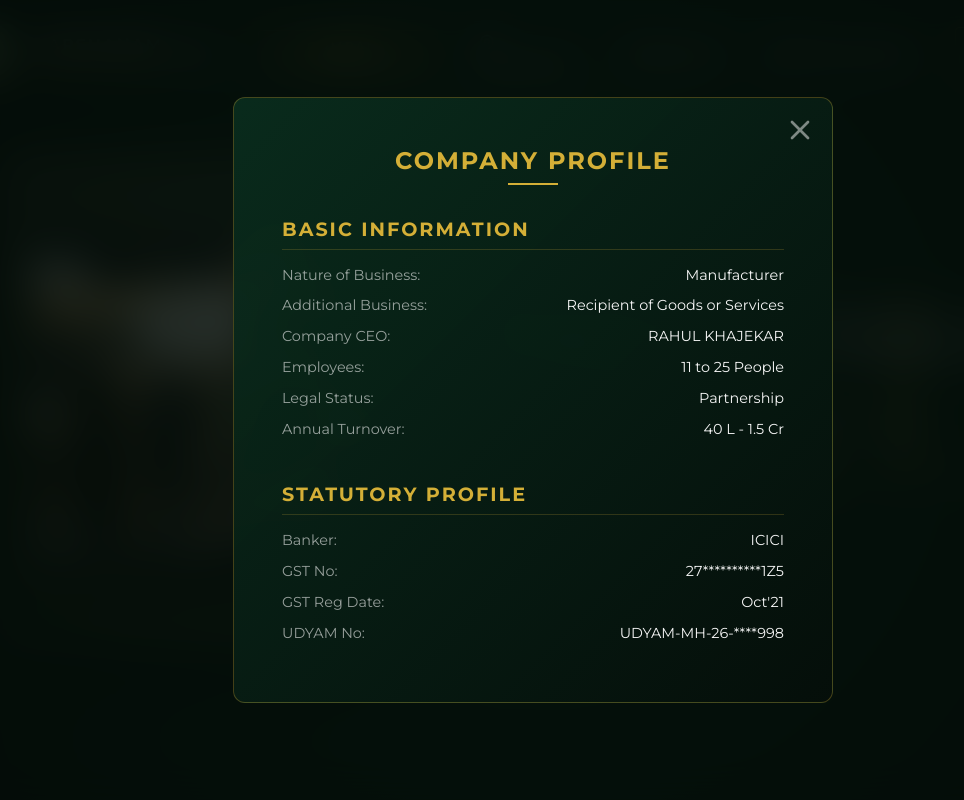
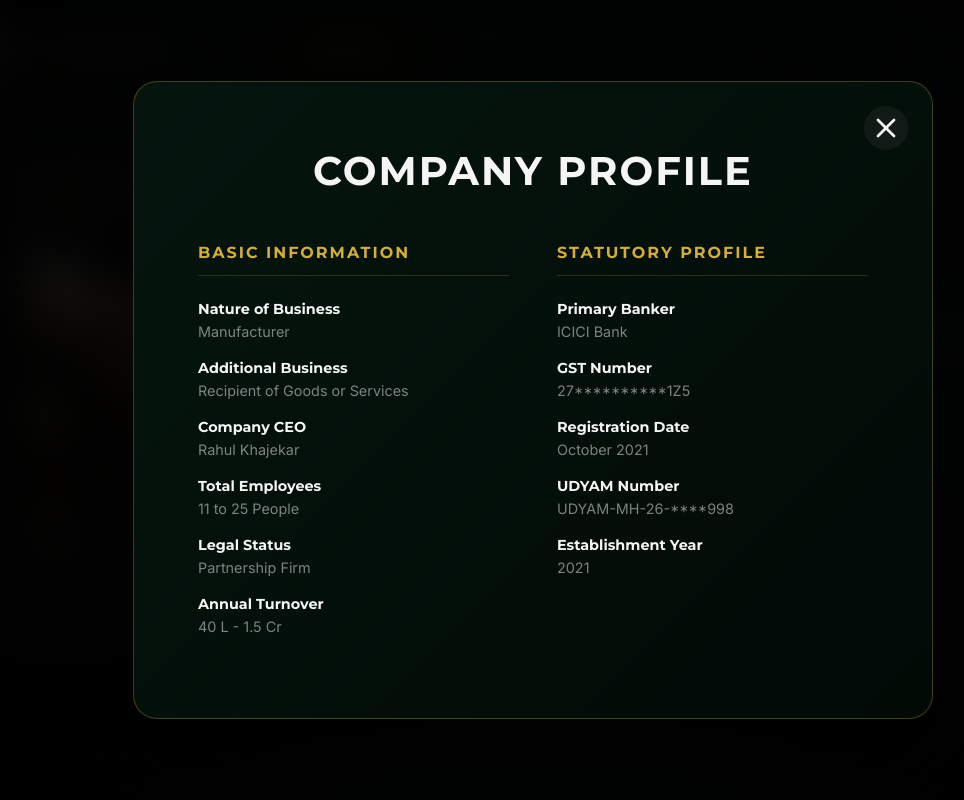
Before and after one commit to soam96/darshanam-industries, a React (Vite) app: page / in a window 1280 px wide. Both pictures are taken after a click on the button "COMPANY PROFILE". Shown: the top 800 px of the page, without its empty margins (107-1071 px from the left). Built offline with nearby package versions, Linux system fonts and the light colour scheme.

Commit message:
Complete professional redesign: Updated category details and company profile

```diff
--- a/src/App.css
+++ b/src/App.css
@@ -866,91 +866,7 @@
   }
 }
 
-/* --- Product Details Modal --- */
-.product-details-modal {
-  position: fixed;
-  top: 0;
-  left: 0;
-  width: 100vw;
-  height: 100vh;
-  background: rgba(5, 15, 10, 0.85);
-  z-index: 1000;
-  display: flex;
-  align-items: center;
-  justify-content: center;
-}
-
-.modal-content {
-  background: linear-gradient(135deg, rgba(10, 46, 31, 0.9), rgba(5, 15, 10, 0.95));
-  border: 1px solid rgba(212, 175, 55, 0.3);
-  border-radius: 12px;
-  width: 90%;
-  max-width: 600px;
-  padding: 3rem;
-  position: relative;
-  max-height: 90vh;
-  overflow-y: auto;
-}
-
-.close-modal-btn {
-  position: absolute;
-  top: 1rem;
-  right: 1rem;
-  background: none;
-  border: none;
-  color: var(--text-light);
-  cursor: pointer;
-  opacity: 0.5;
-  transition: opacity 0.3s;
-}
-
-.close-modal-btn:hover {
-  opacity: 1;
-}
-
-.modal-inner h2 {
-  text-align: center;
-  margin-bottom: 0.5rem;
-  color: var(--accent-gold);
-}
-
-.gold-line-center {
-  width: 50px;
-  height: 2px;
-  background: var(--accent-gold);
-  margin: 0 auto 2rem;
-}
-
-.info-grid {
-  display: grid;
-  grid-template-columns: 1fr;
-  gap: 2rem;
-}
-
-.info-box h3 {
-  font-size: 1.2rem;
-  margin-bottom: 1rem;
-  color: var(--accent-gold);
-  border-bottom: 1px solid rgba(212, 175, 55, 0.2);
-  padding-bottom: 0.5rem;
-}
-
-.info-box ul {
-  list-style: none;
-}
-
-.info-box ul li {
-  margin-bottom: 0.8rem;
-  font-size: 0.9rem;
-  display: flex;
-  justify-content: space-between;
-}
-
-.info-box ul li span {
-  color: rgba(245, 245, 245, 0.6);
-}
-
-/* Category Details Page */
+/* --- Professional Category Details Page --- */
 .category-details-page {
   padding: 8rem 4rem;
   min-height: 100vh;
@@ -959,97 +875,225 @@
 
 .category-page-header {
   text-align: center;
-  margin-bottom: 4rem;
+  margin-bottom: 6rem;
 }
 
 .category-page-header h1 {
+  font-family: 'Montserrat', sans-serif;
   font-size: 3.5rem;
+  font-weight: 800;
+  color: var(--text-light);
+  letter-spacing: -1px;
   margin-bottom: 1rem;
 }
 
 .back-btn {
-  background: transparent;
-  border: 1px solid rgba(212, 175, 55, 0.3);
+  background: rgba(212, 175, 55, 0.1);
+  border: 1px solid var(--accent-gold);
   color: var(--accent-gold);
   padding: 0.8rem 1.5rem;
-  border-radius: 4px;
+  border-radius: 8px;
   cursor: pointer;
   margin-top: 2rem;
   display: inline-flex;
   align-items: center;
-  gap: 0.5rem;
-  transition: all 0.3s;
+  gap: 0.8rem;
+  font-family: 'Montserrat', sans-serif;
+  font-weight: 700;
+  text-transform: uppercase;
+  letter-spacing: 2px;
+  font-size: 0.8rem;
+  transition: all 0.3s ease;
 }
 
 .back-btn:hover {
-  background: rgba(212, 175, 55, 0.1);
+  background: var(--accent-gold);
+  color: var(--bg-darker);
 }
 
 .detailed-products-grid {
   display: grid;
-  grid-template-columns: repeat(auto-fill, minmax(350px, 1fr));
+  grid-template-columns: repeat(auto-fill, minmax(380px, 1fr));
   gap: 3rem;
+  max-width: 1400px;
+  margin: 0 auto;
 }
 
 .detail-product-card {
   background: rgba(255, 255, 255, 0.03);
-  border: 1px solid rgba(255, 255, 255, 0.05);
-  border-radius: 12px;
+  border: 1px solid rgba(212, 175, 55, 0.1);
+  border-radius: 20px;
   overflow: hidden;
-  transition: transform 0.3s;
+  display: flex;
+  flex-direction: column;
+  transition: all 0.4s ease;
 }
 
 .detail-product-card:hover {
-  transform: translateY(-5px);
-  border-color: rgba(212, 175, 55, 0.2);
+  transform: translateY(-10px);
+  border-color: var(--accent-gold);
 }
 
 .detail-img-wrapper {
-  height: 250px;
-  overflow: hidden;
+  height: 300px;
+  background: #000;
   display: flex;
   align-items: center;
   justify-content: center;
-  background: #000;
-  padding: 2rem;
+  padding: 3rem;
+  position: relative;
 }
 
 .detail-img-wrapper img {
   max-width: 100%;
   max-height: 100%;
   object-fit: contain;
+  filter: drop-shadow(0 20px 40px rgba(0,0,0,0.5));
 }
 
 .detail-content {
-  padding: 2rem;
+  padding: 2.5rem;
+  flex: 1;
+  display: flex;
+  flex-direction: column;
 }
 
 .detail-content h3 {
-  margin-bottom: 1rem;
-  font-size: 1.5rem;
+  font-size: 1.6rem;
+  margin-bottom: 1.2rem;
+  color: var(--accent-gold);
 }
 
 .detail-content p {
   color: rgba(245, 245, 245, 0.6);
-  font-size: 0.95rem;
-  line-height: 1.6;
-  margin-bottom: 2rem;
+  font-size: 1rem;
+  line-height: 1.7;
+  margin-bottom: 2.5rem;
+  font-family: 'Inter', sans-serif;
 }
 
 .detail-inquire-btn {
   width: 100%;
   background: var(--accent-gold);
-  color: #000;
+  color: var(--bg-darker);
   border: none;
-  padding: 1rem;
-  border-radius: 4px;
-  font-weight: 700;
+  padding: 1.2rem;
+  border-radius: 12px;
+  font-family: 'Montserrat', sans-serif;
+  font-weight: 800;
+  text-transform: uppercase;
+  letter-spacing: 2px;
   cursor: pointer;
-  transition: transform 0.2s;
+  transition: all 0.3s ease;
 }
 
 .detail-inquire-btn:hover {
+  background: white;
   transform: scale(1.02);
+}
+
+/* --- Professional Modal Styling --- */
+.product-details-modal {
+  position: fixed;
+  top: 0;
+  left: 0;
+  width: 100vw;
+  height: 100vh;
+  background: rgba(0, 0, 0, 0.9);
+  backdrop-filter: blur(10px);
+  z-index: 1000;
+  display: flex;
+  align-items: center;
+  justify-content: center;
+  padding: 2rem;
+}
+
+.modal-content {
+  background: #05150e;
+  border: 1px solid rgba(212, 175, 55, 0.3);
+  border-radius: 24px;
+  width: 100%;
+  max-width: 800px;
+  padding: 4rem;
+  position: relative;
+  max-height: 90vh;
+  overflow-y: auto;
+  box-shadow: 0 40px 100px rgba(0,0,0,0.8);
+}
+
+.profile-modal-content {
+  background: linear-gradient(135deg, #05150e 0%, #020a06 100%);
+}
+
+.close-modal-btn {
+  position: absolute;
+  top: 1.5rem;
+  right: 1.5rem;
+  background: rgba(255, 255, 255, 0.05);
+  border: none;
+  color: var(--text-light);
+  width: 44px;
+  height: 44px;
+  border-radius: 50%;
+  display: flex;
+  align-items: center;
+  justify-content: center;
+  cursor: pointer;
+  transition: all 0.3s;
+}
+
+.close-modal-btn:hover {
+  background: var(--accent-gold);
+  color: var(--bg-darker);
+}
+
+.modal-inner h2 {
+  font-size: 2.5rem;
+  text-align: center;
+  margin-bottom: 0.5rem;
+  color: var(--text-light);
+  font-family: 'Montserrat', sans-serif;
+  font-weight: 800;
+}
+
+.info-grid {
+  display: grid;
+  grid-template-columns: 1fr 1fr;
+  gap: 3rem;
+  margin-top: 3rem;
+}
+
+.info-box h3 {
+  font-size: 1rem;
+  letter-spacing: 2px;
+  margin-bottom: 1.5rem;
+  color: var(--accent-gold);
+  border-bottom: 1px solid rgba(212, 175, 55, 0.2);
+  padding-bottom: 0.8rem;
+  text-transform: uppercase;
+}
+
+.info-box ul {
+  list-style: none;
+}
+
+.info-box ul li {
+  margin-bottom: 1.2rem;
+  font-size: 0.9rem;
+  display: flex;
+  flex-direction: column;
+  gap: 0.3rem;
+}
+
+.info-box ul li strong {
+  color: var(--text-light);
+  font-family: 'Montserrat', sans-serif;
+  font-weight: 700;
+}
+
+.info-box ul li span {
+  color: rgba(245, 245, 245, 0.5);
+  font-family: 'Inter', sans-serif;
 }
 
 /* Floating WA */
--- a/src/App.tsx
+++ b/src/App.tsx
@@ -235,25 +235,26 @@ function App() {
                 <h2>Company Profile</h2>
                 <div className="gold-line-center"></div>
 
-                <div className="info-grid modal-info-grid">
+                <div className="info-grid">
                   <div className="info-box">
                     <h3>Basic Information</h3>
                     <ul>
-                      <li><span>Nature of Business:</span> Manufacturer</li>
-                      <li><span>Additional Business:</span> Recipient of Goods or Services</li>
-                      <li><span>Company CEO:</span> RAHUL KHAJEKAR</li>
-                      <li><span>Employees:</span> 11 to 25 People</li>
-                      <li><span>Legal Status:</span> Partnership</li>
-                      <li><span>Annual Turnover:</span> 40 L - 1.5 Cr</li>
+                      <li><strong>Nature of Business</strong><span>Manufacturer</span></li>
+                      <li><strong>Additional Business</strong><span>Recipient of Goods or Services</span></li>
+                      <li><strong>Company CEO</strong><span>Rahul Khajekar</span></li>
+                      <li><strong>Total Employees</strong><span>11 to 25 People</span></li>
+                      <li><strong>Legal Status</strong><span>Partnership Firm</span></li>
+                      <li><strong>Annual Turnover</strong><span>40 L - 1.5 Cr</span></li>
                     </ul>
                   </div>
                   <div className="info-box">
                     <h3>Statutory Profile</h3>
                     <ul>
-                      <li><span>Banker:</span> ICICI</li>
-                      <li><span>GST No:</span> 27**********1Z5</li>
-                      <li><span>GST Reg Date:</span> Oct'21</li>
-                      <li><span>UDYAM No:</span> UDYAM-MH-26-****998</li>
+                      <li><strong>Primary Banker</strong><span>ICICI Bank</span></li>
+                      <li><strong>GST Number</strong><span>27**********1Z5</span></li>
+                      <li><strong>Registration Date</strong><span>October 2021</span></li>
+                      <li><strong>UDYAM Number</strong><span>UDYAM-MH-26-****998</span></li>
+                      <li><strong>Establishment Year</strong><span>2021</span></li>
                     </ul>
                   </div>
                 </div>
@@ -272,11 +273,11 @@ function App() {
               animate={{ opacity: 1, y: 0 }}
               transition={{ duration: 0.8 }}
             >
-              {selectedCategory} Collection
+              {selectedCategory}
             </motion.h1>
-            <div className="gold-line-center"></div>
+            <div className="gold-line"></div>
             <button className="back-btn" onClick={() => { setActivePage('home'); window.scrollTo(0,0); }}>
-              <ChevronDown style={{ transform: 'rotate(90deg)' }} /> Back to Home
+              <ChevronDown size={20} style={{ transform: 'rotate(90deg)' }} /> Back to Overview
             </button>
           </div>
 
@@ -285,7 +286,7 @@ function App() {
               <motion.div
                 key={idx}
                 className="detail-product-card"
-                initial={{ opacity: 0, y: 50 }}
+                initial={{ opacity: 0, y: 30 }}
                 animate={{ opacity: 1, y: 0 }}
                 transition={{ duration: 0.6, delay: idx * 0.1 }}
               >
```
